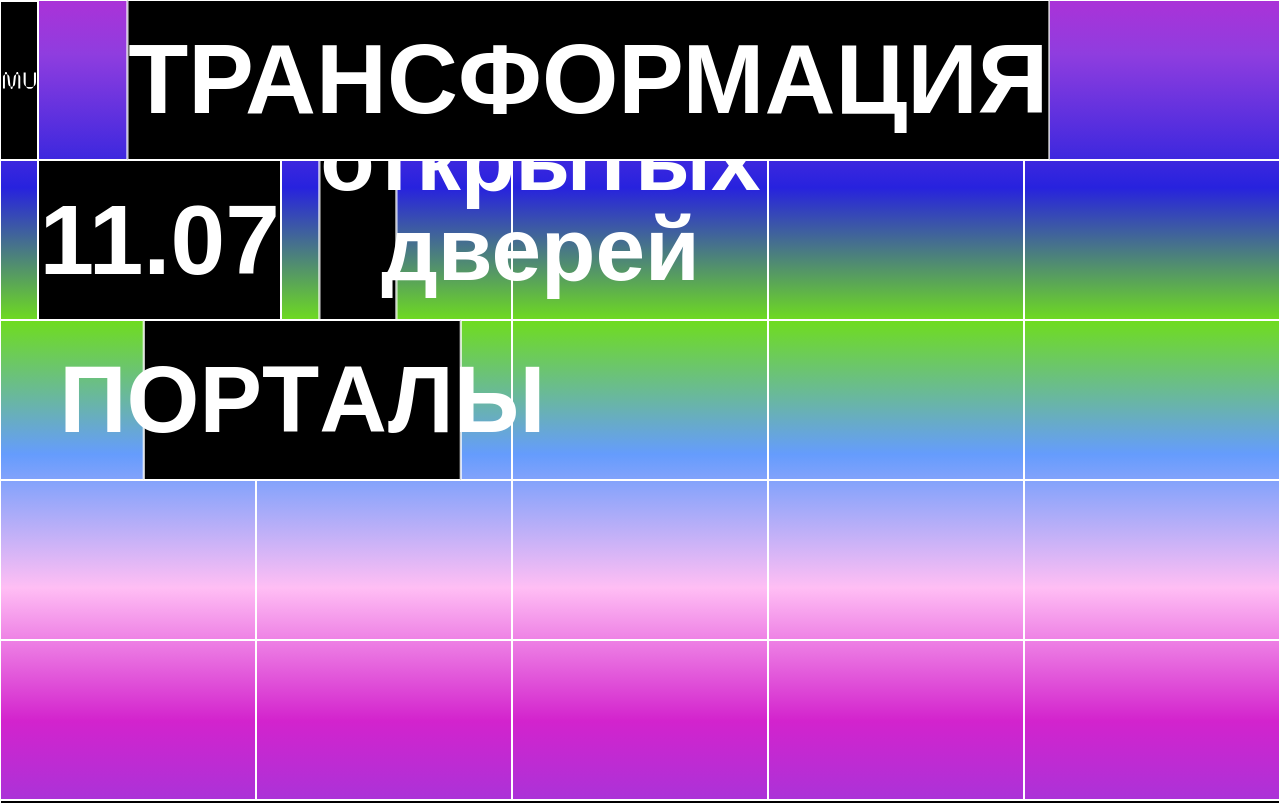
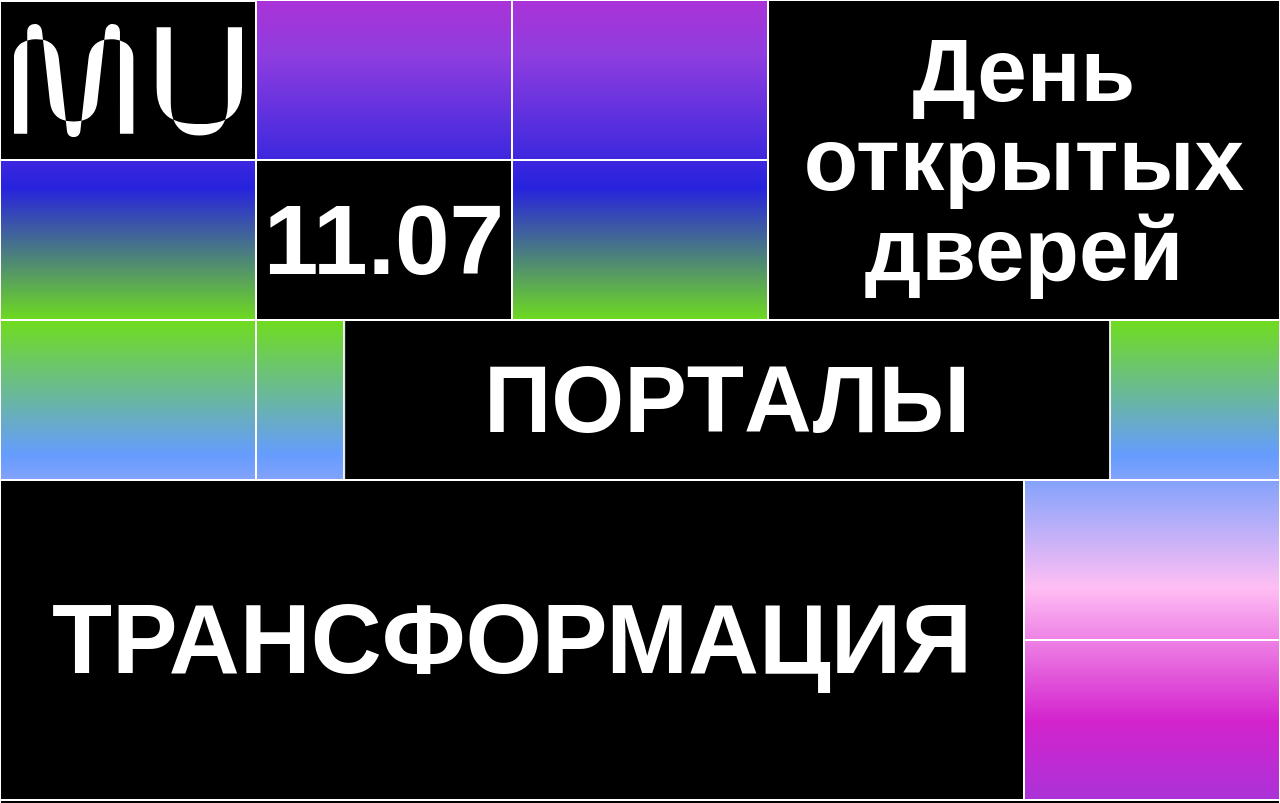
Before and after one commit to Polintics/cssanimationn, a plain HTML site: page index.html in a window 1280 px wide. Shown: the top 803 px of the page. Drawn offline with Linux system fonts and the light colour scheme; files whose address does not match are found by name; a web font is replaced by a local one.

Commit message:
чет поправила

```diff
--- a/css/adaptive.css
+++ b/css/adaptive.css
@@ -110,7 +110,6 @@
   grid-column-end: 7;
   grid-row-start: 1;
   grid-row-end: 2;
-  letter-spacing: -4%;
   display: flex;
   align-items: center;
   justify-content: space-around;
--- a/css/layout.css
+++ b/css/layout.css
@@ -66,7 +66,10 @@ html *::-webkit-scrollbar-thumb {
 .transform {
   background-color: rgb(0, 0, 0);
   color: white;
-
+  grid-column-start: 2;
+  grid-column-end: 6;
+  grid-row-start: 4;
+  grid-row-end: 6;
   display: flex;
   align-items: center;
   justify-content: center;
@@ -144,7 +147,6 @@ html *::-webkit-scrollbar-thumb {
   border-width: 1px;
   border-top: 1px white solid;
   outline: 1px white solid;
-  letter-spacing: -4%;
 
 }
 
@@ -172,7 +174,6 @@ html *::-webkit-scrollbar-thumb {
   position: relative;
   grid-column-start: 1;
   grid-column-end: 3;
-  letter-spacing: -10%;
   grid-row-start: 2;
   grid-row-end: 4;
   display: flex;
@@ -219,8 +220,6 @@ html *::-webkit-scrollbar-thumb {
   outline: solid;
   outline-color: white;
   outline-width: 1px;
-  letter-spacing: -10%;
-  line-height: 100%;
 }
 
 .date:hover{
@@ -261,7 +260,6 @@ html *::-webkit-scrollbar-thumb {
   display: flex;
   align-items: center;
   flex-direction: row;
-  letter-spacing: -2%;
 }
 
 .portal {
```
